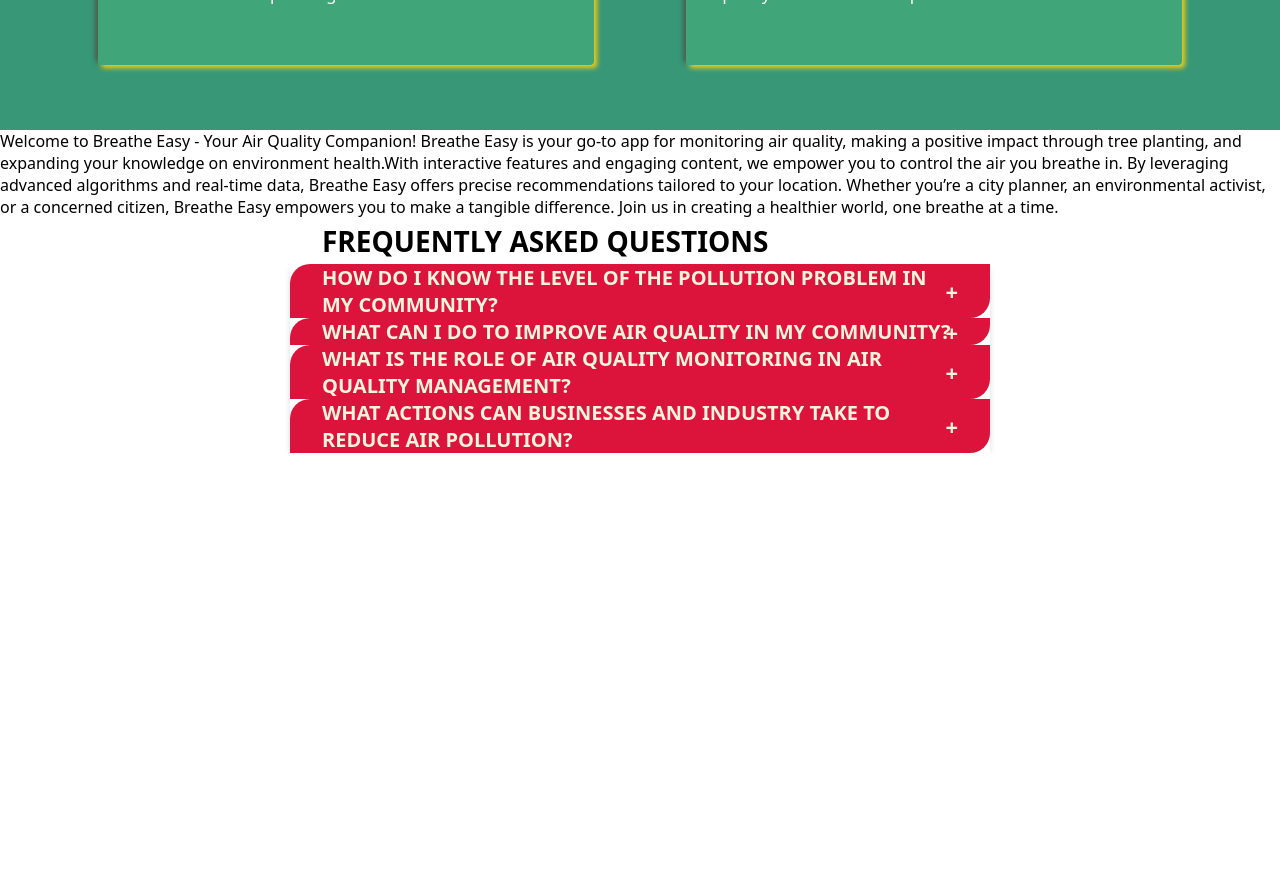
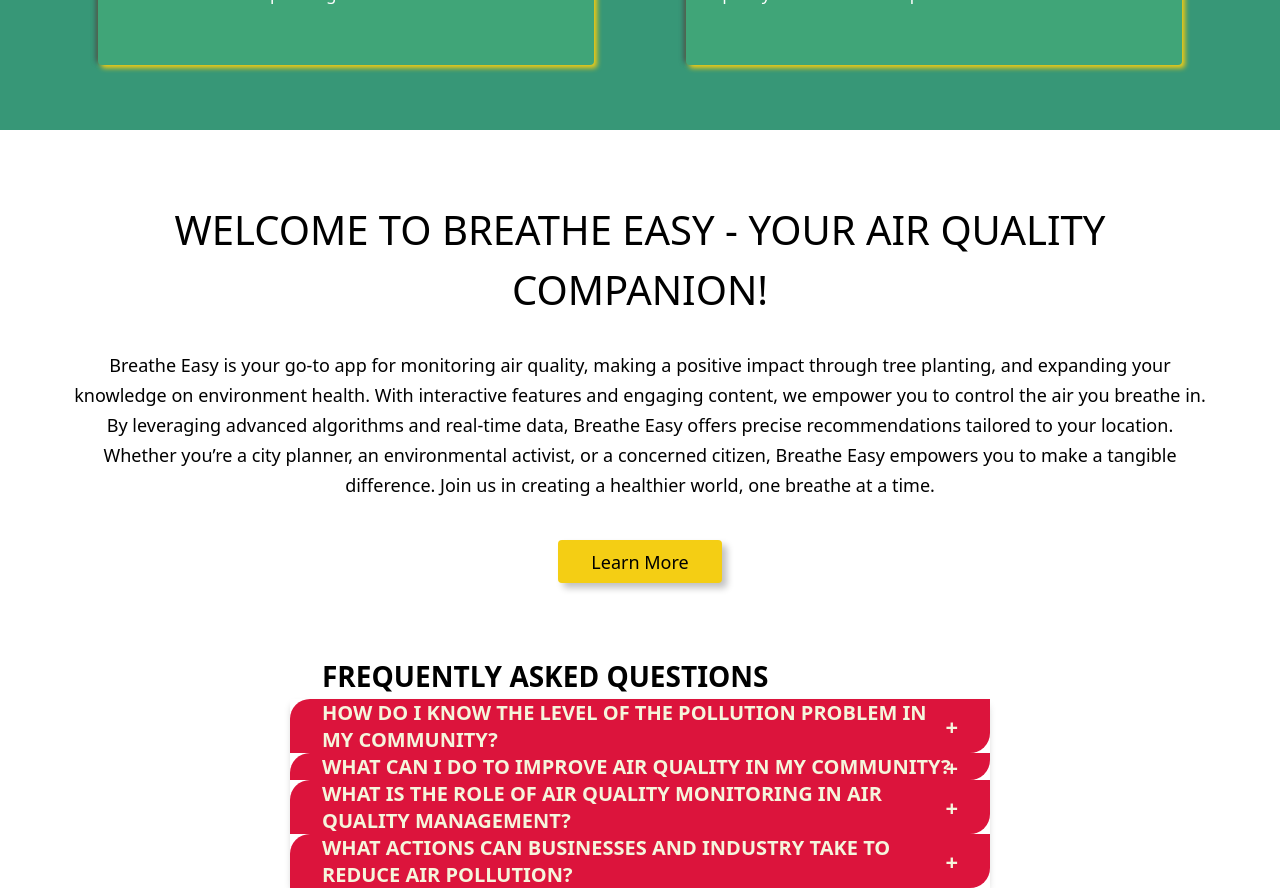
Before and after one commit to IshanviChauhan/Breathe-Easy, a React (Vite) app: page / in a window 1280 px wide. Shown: the part 2260-3148 px from the top of the page. Before the commit the page ends 2713 px from the top, so only its background shows below. Built offline with nearby package versions, Linux system fonts and the light colour scheme.

Commit message:
update content

```diff
--- a/src/components/Content/Content.jsx
+++ b/src/components/Content/Content.jsx
@@ -3,12 +3,18 @@
 const Content= () => {
     return(
         <div>
-            Welcome to Breathe Easy - Your Air Quality Companion!
-            Breathe Easy is your go-to app for monitoring air quality, making a positive impact through tree planting, and expanding your
-            knowledge on environment health.With interactive features and engaging content, we empower you to control the air you breathe in.
-            By leveraging advanced algorithms and real-time data, Breathe Easy offers precise recommendations tailored to your location.
-            Whether you’re a city planner, an environmental activist, or a concerned citizen, Breathe Easy empowers you to make a tangible difference.
-            Join us in creating a healthier world, one breathe at a time.
+            <div className="content">
+                <h1>Welcome to Breathe Easy - Your Air Quality Companion!</h1>
+                <p>
+                    Breathe Easy is your go-to app for monitoring air quality, making a positive impact through tree planting, and expanding your
+                    knowledge on environment health.
+                    With interactive features and engaging content, we empower you to control the air you breathe in.
+                    By leveraging advanced algorithms and real-time data, Breathe Easy offers precise recommendations tailored to your location.
+                    Whether you’re a city planner, an environmental activist, or a concerned citizen, Breathe Easy empowers you to make a tangible difference.
+                    Join us in creating a healthier world, one breathe at a time.
+                </p>
+                <a href="#"><button>Learn More</button></a>
+            </div>
         </div>
     )
 }
--- a/src/components/Content/content.css
+++ b/src/components/Content/content.css
@@ -0,0 +1,57 @@
+.content{
+    text-align: center;
+    margin: 70px;
+}
+.content h1{
+    font-weight: 500;
+    margin-bottom: 30px;
+    font-size: 40px;
+    line-height: 60px;
+}
+.content h1:hover{
+    text-decoration: underline;
+}
+.content p{
+    line-height: 30px;
+    font-size: 18px;
+}
+.content a{
+    text-decoration: none;
+}
+.content button{
+    margin-top: 40px;
+    background-color: #F4CE14;
+    width: fit-content;
+    color: black;
+    padding: 0.6rem 2.1rem;
+    box-shadow: 5px 5px 7px 0px #0000003f;
+    font-size: 18px;
+    font-weight: 700;
+    transition: all 0.5s;
+    font-weight: 500;
+    position: relative;
+    z-index: 1;
+    border-radius: 4px;
+    border: none;
+}
+.content button::before{
+    content: "";
+    position: absolute;
+    background-color: #fff;
+    top: 0;
+    left: 0;
+    right: 0;
+    bottom: 0;
+    z-index: -1;
+    transform: scaleX(0);
+    transform-origin: left;
+    transition: all 0.8s;
+}
+.content button:hover::before {
+    transform: scaleX(1);
+  }
+
+.content button:hover {
+    border: solid 3px var(--bgOrange);
+    color: black;
+  }
--- a/src/components/Header/Header.jsx
+++ b/src/components/Header/Header.jsx
@@ -10,7 +10,7 @@
   useEffect(() => {
     gsap.to("#nav", {
       backgroundColor: "#ceffef",
-      duration: 0.5,
+      duration: 0.2,
       height: "100px",
       scrollTrigger: {
         trigger: "#nav",
```
